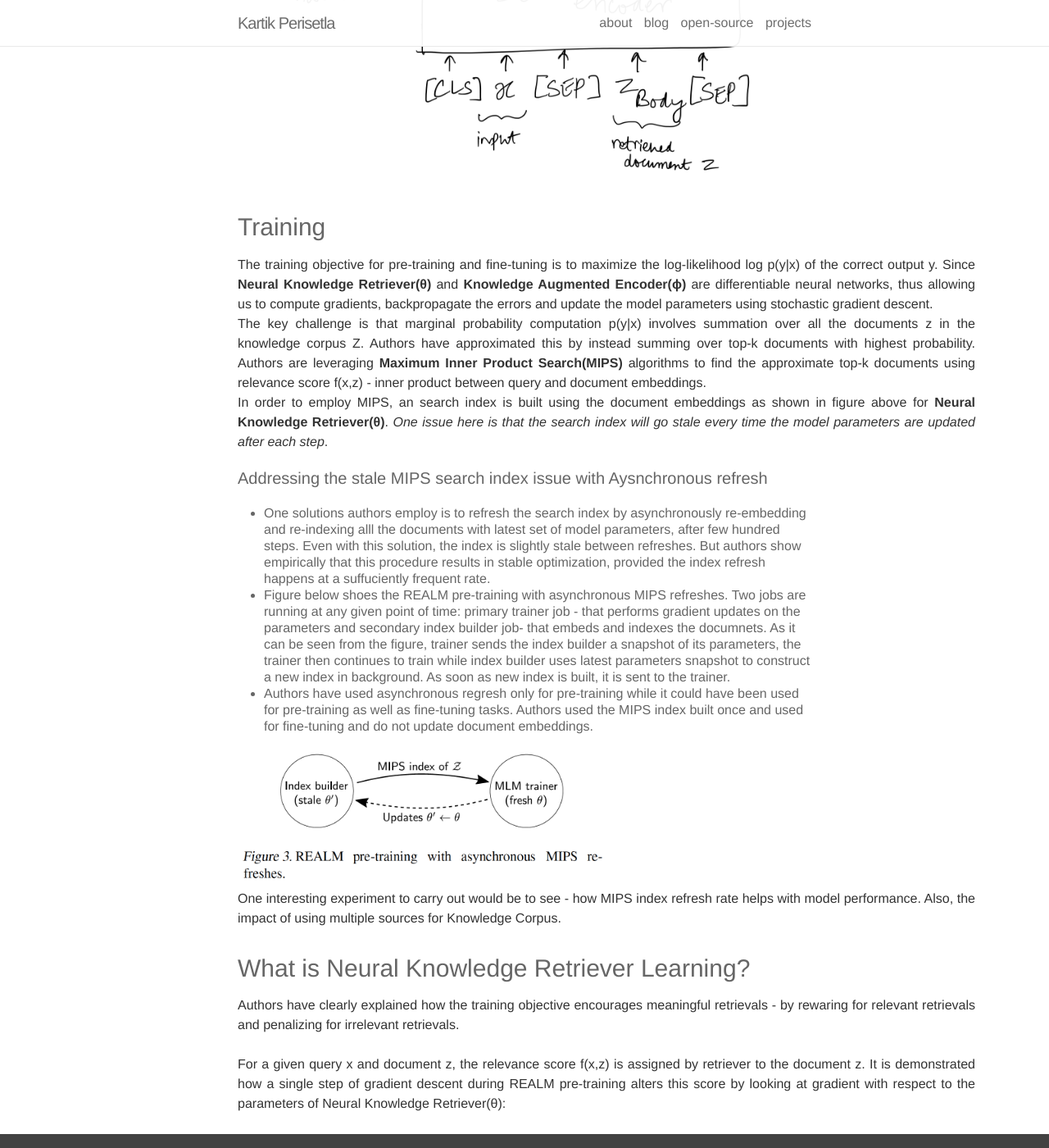
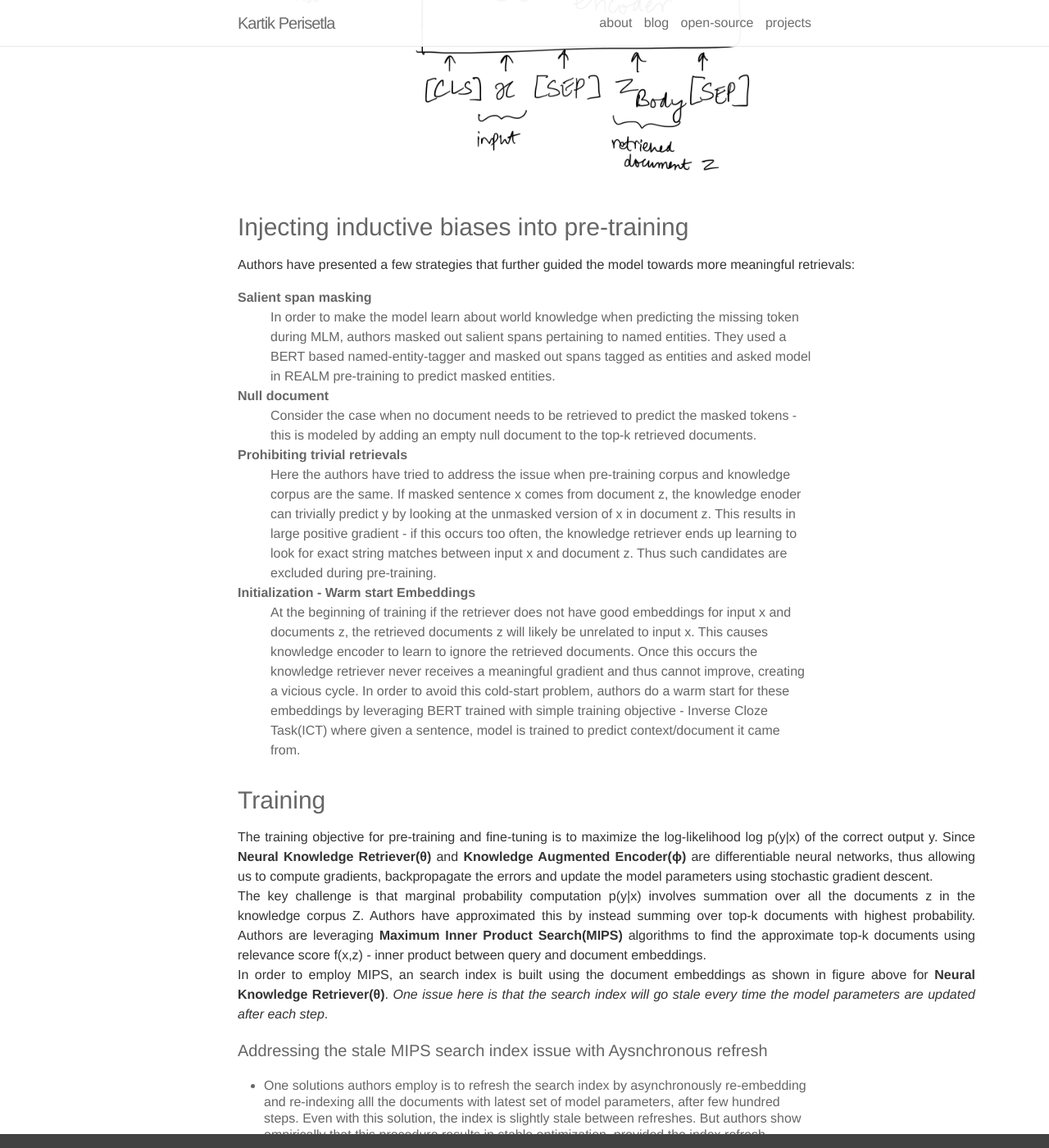
Before and after one commit to kartikperisetla/kartikperisetla.github.io, a Jekyll site: the page built from _posts/2021-02-10-retrieval-augmented-language-model-pre-training.markdown, in a window 1280 px wide and 1400 px high, scrolled down 6386 px. Shown: the whole window at 82% size. Built offline with Jekyll 4.4.1, drawn with Linux system fonts in a browser that asks for light colours; nearby versions of some CDN libraries.

Commit message:
Update 2021-02-10-retrieval-augmented-language-model-pre-training.markdown

```diff
--- a/_posts/2021-02-10-retrieval-augmented-language-model-pre-training.markdown
+++ b/_posts/2021-02-10-retrieval-augmented-language-model-pre-training.markdown
@@ -153,6 +153,28 @@ For <b>Open-domain question answering fine tuning task</b>, we want model to pro
 <img class="center" width="450px" src="{{ site.baseurl }}/assets/img/blog/p_y_z_x.png"/>
 <img class="center" width="650px" src="{{ site.baseurl }}/assets/img/blog/realm_encoder.png"/>
 
+<h3>Injecting inductive biases into pre-training</h3>
+<p align="justify">
+Authors have presented a few strategies that further guided the model towards more meaningful retrievals:
+</p>
+<dl>
+<dt><b>Salient span masking</b></dt>
+<dd> In order to make the model learn about world knowledge when predicting the missing token during MLM, authors masked out salient spans pertaining to named entities. They used a BERT based named-entity-tagger and masked out spans tagged as entities and asked model in REALM pre-training to predict masked entities.
+</dd>
+<dt><b>Null document</b></dt>
+<dd>
+    Consider the case when no document needs to be retrieved to predict the masked tokens - this is modeled by adding an empty null document to the top-k retrieved documents.
+</dd>
+<dt><b>Prohibiting trivial retrievals</b></dt>
+<dd>
+    Here the authors have tried to address the issue when pre-training corpus and knowledge corpus are the same. If masked sentence x comes from document z, the knowledge enoder can trivially predict y by looking at the unmasked version of x in document z. This results in large positive gradient - if this occurs too often, the knowledge retriever ends up learning to look for exact string matches between input x and document z. Thus such candidates are excluded during pre-training.
+</dd>
+<dt><b>Initialization - Warm start Embeddings</b></dt>
+<dd>
+    At the beginning of training if the retriever does not have good embeddings for input x and documents z, the retrieved documents z will likely be unrelated to input x. This causes knowledge encoder to learn to ignore the retrieved documents. Once this occurs the knowledge retriever never receives a meaningful gradient and thus cannot improve, creating a vicious cycle. In order to avoid this cold-start problem, authors do a warm start for these embeddings by leveraging BERT trained with simple training objective - Inverse Cloze Task(ICT) where given a sentence, model is trained to predict context/document it came from.
+</dd>
+</dl>
+
 <h3>Training</h3>
 <p align="justify">
 The training objective for pre-training and fine-tuning is to maximize the log-likelihood log p(y|x) of the correct output y. Since <b>Neural Knowledge Retriever(θ)</b> and <b>Knowledge Augmented Encoder(ϕ)</b> are differentiable neural networks, thus allowing us to compute gradients, backpropagate the errors and update the model parameters using stochastic gradient descent.
```
